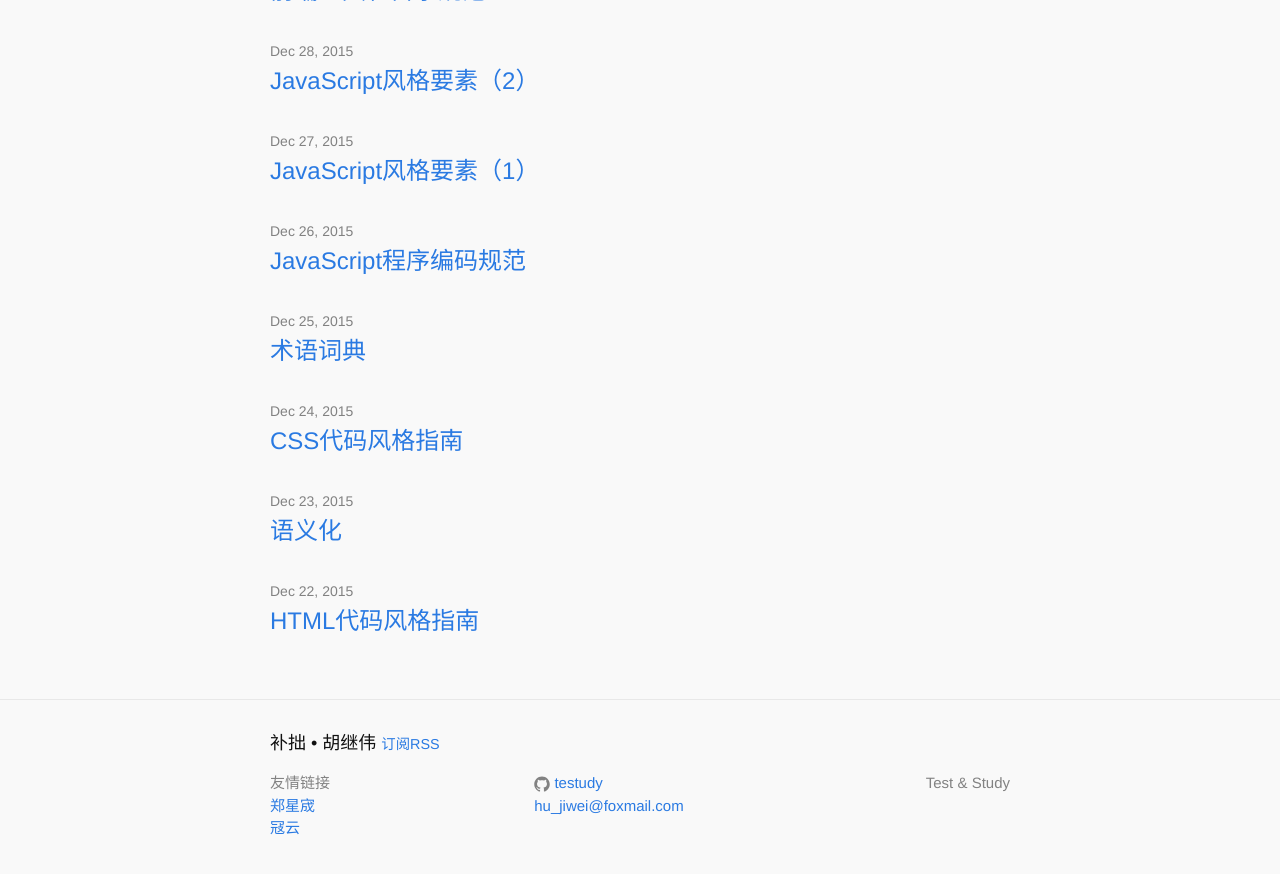
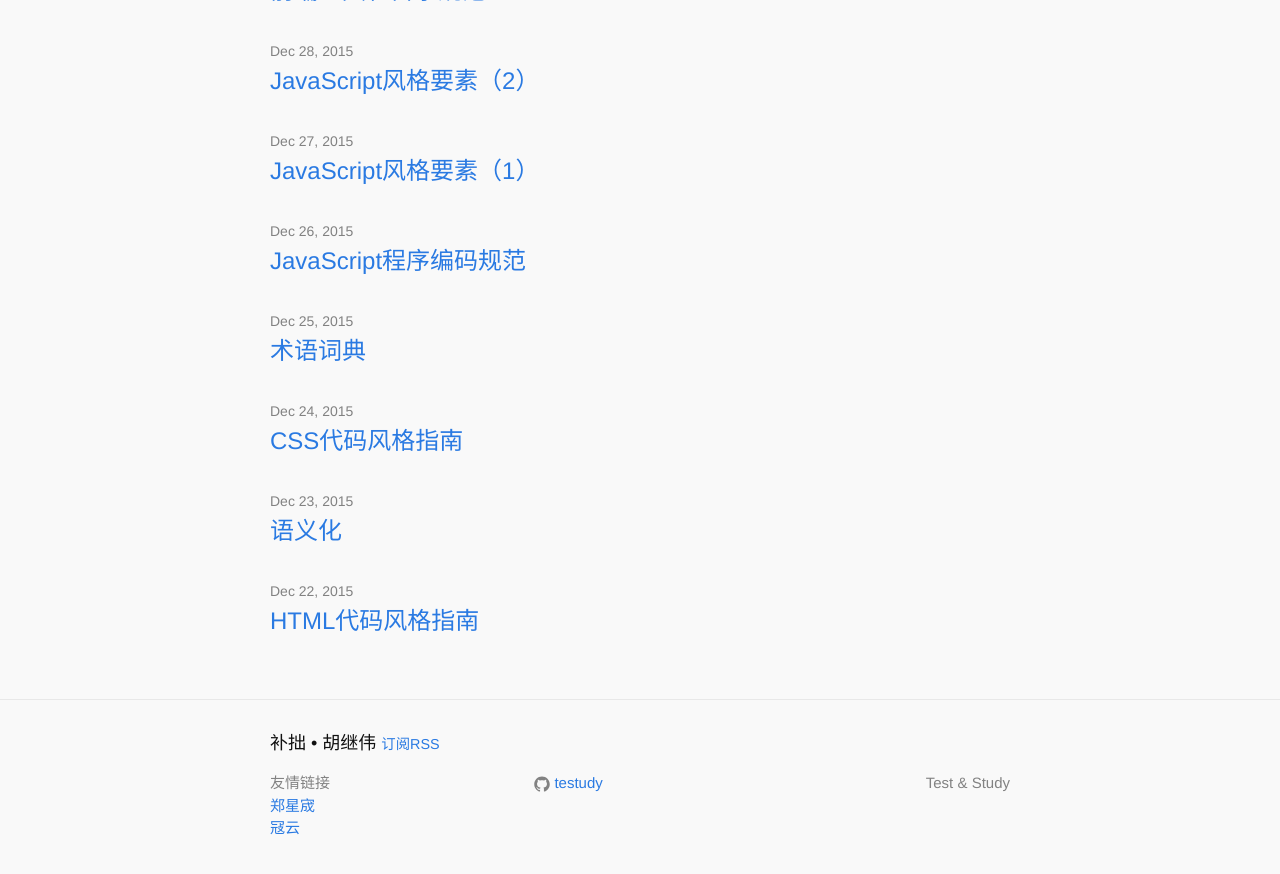
Before and after one commit to testudy/testudy.github.io, a Jekyll site: the page built from index.html, in a window 1280 px wide and 900 px high, scrolled down 2888 px. Shown: the top 874 px of the window. Built offline with Jekyll 4.4.1, drawn with Linux system fonts in a browser that asks for light colours; comment, search, counter and statistics services are not loaded; part of the change alters nothing that is shown.

Commit message:
注释掉邮箱，不好看

```diff
--- a/_config.yml
+++ b/_config.yml
@@ -16,7 +16,7 @@
 title: 补拙
 author: 胡继伟
 lang: zh-cmn-Hans
-email: hu_jiwei@foxmail.com
+# email: hu_jiwei@foxmail.com
 description: > # this means to ignore newlines until "baseurl:"
   Test & Study
 baseurl: "" # the subpath of your site, e.g. /blog
```
